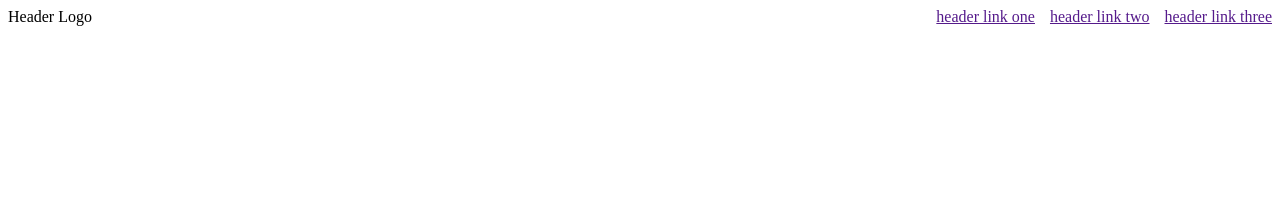
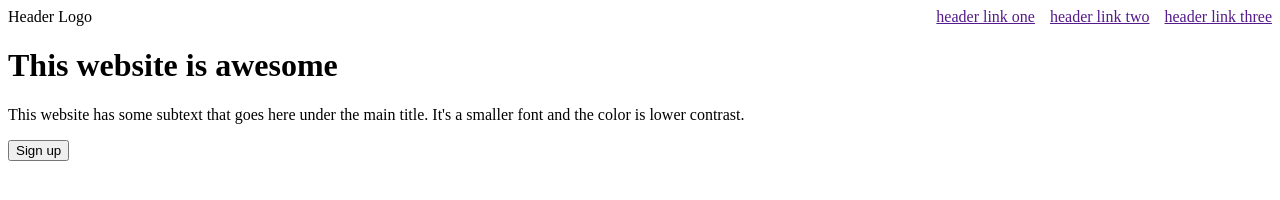
Before and after one commit to Acentrix-Dean/odin-landing-page, a plain HTML site: page index.html in a window 1280 px wide. Drawn offline with Linux system fonts and the light colour scheme.

Commit message:
Add html content for first section

```diff
--- a/index.html
+++ b/index.html
@@ -14,8 +14,18 @@
         <a href="" class="header-right">header link two</a>
         <a href="" class="header-right">header link three</a>
       </header>
-      <div>
-        <h1></h1>
+      <div class="section-one-left">
+        <div>
+          <h1>This website is awesome</h1>
+          <p>
+            This website has some subtext that goes here under the main title.
+            It's a smaller font and the color is lower contrast.
+          </p>
+          <button>Sign up</button>
+        </div>
+        <div class="section-one-right">
+          <img src="" alt="" />
+        </div>
       </div>
     </div>
   </body>
```
